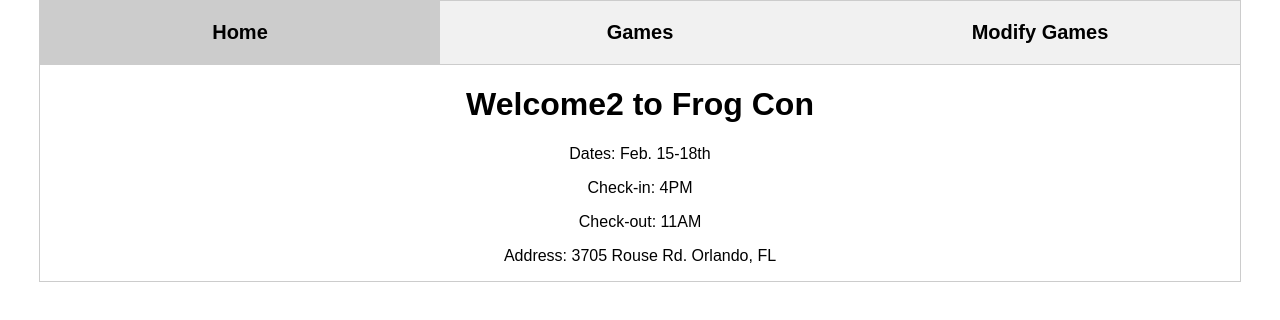
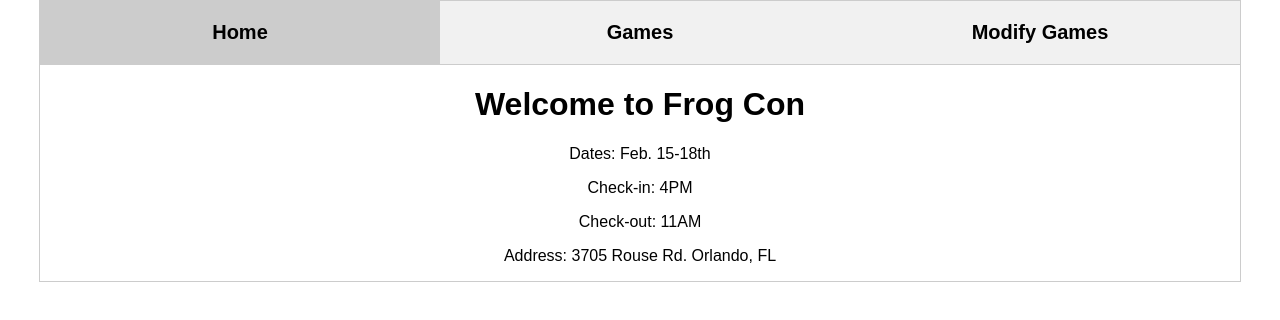
Before and after one commit to FrogCon/firestore-migration, a plain HTML site: page index.html in a window 1280 px wide. Drawn offline with Linux system fonts and the light colour scheme.

Commit message:
Update index.html

```diff
--- a/index.html
+++ b/index.html
@@ -199,7 +199,7 @@
         </div>
 
         <div id="Home" class="tabcontent">
-            <h1>Welcome2 to Frog Con</h1>
+            <h1>Welcome to Frog Con</h1>
             <p>Dates: Feb. 15-18th</p>
             <p>Check-in: 4PM</p>
             <p>Check-out: 11AM</p>
```
